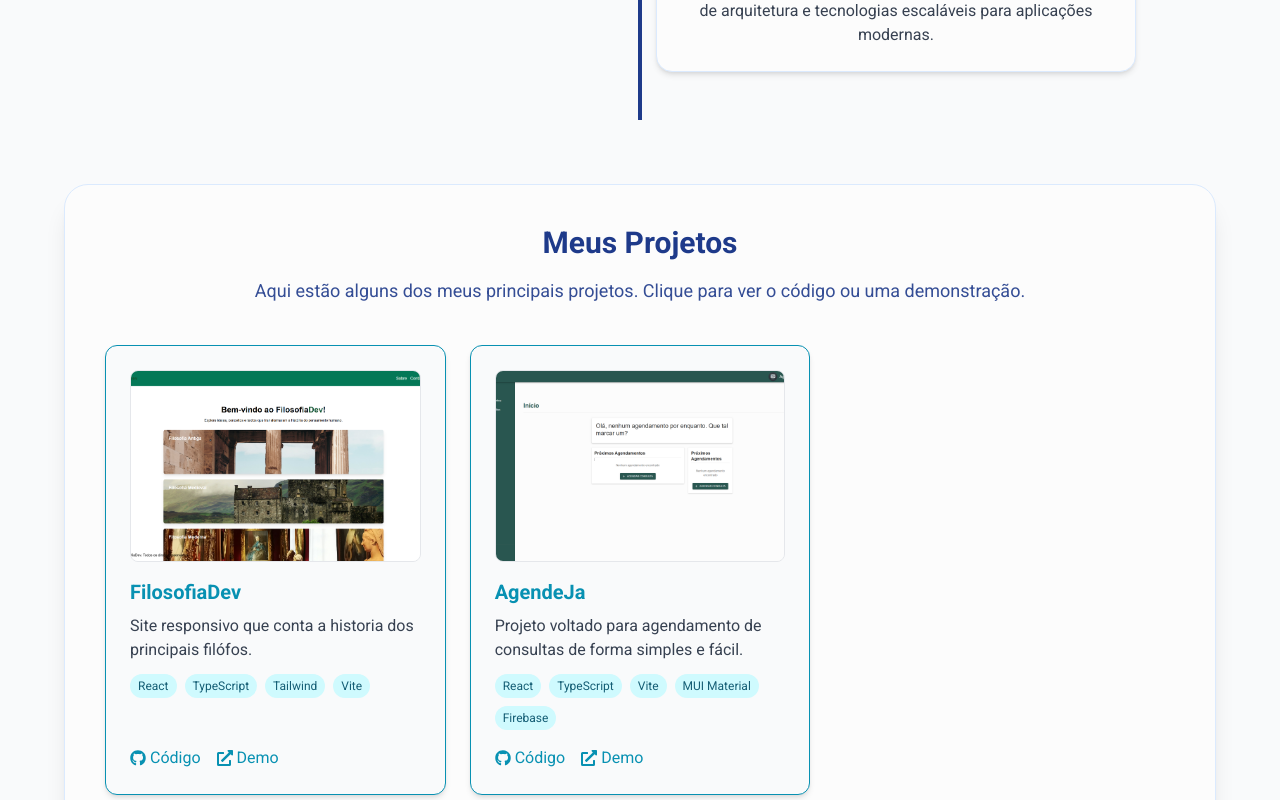
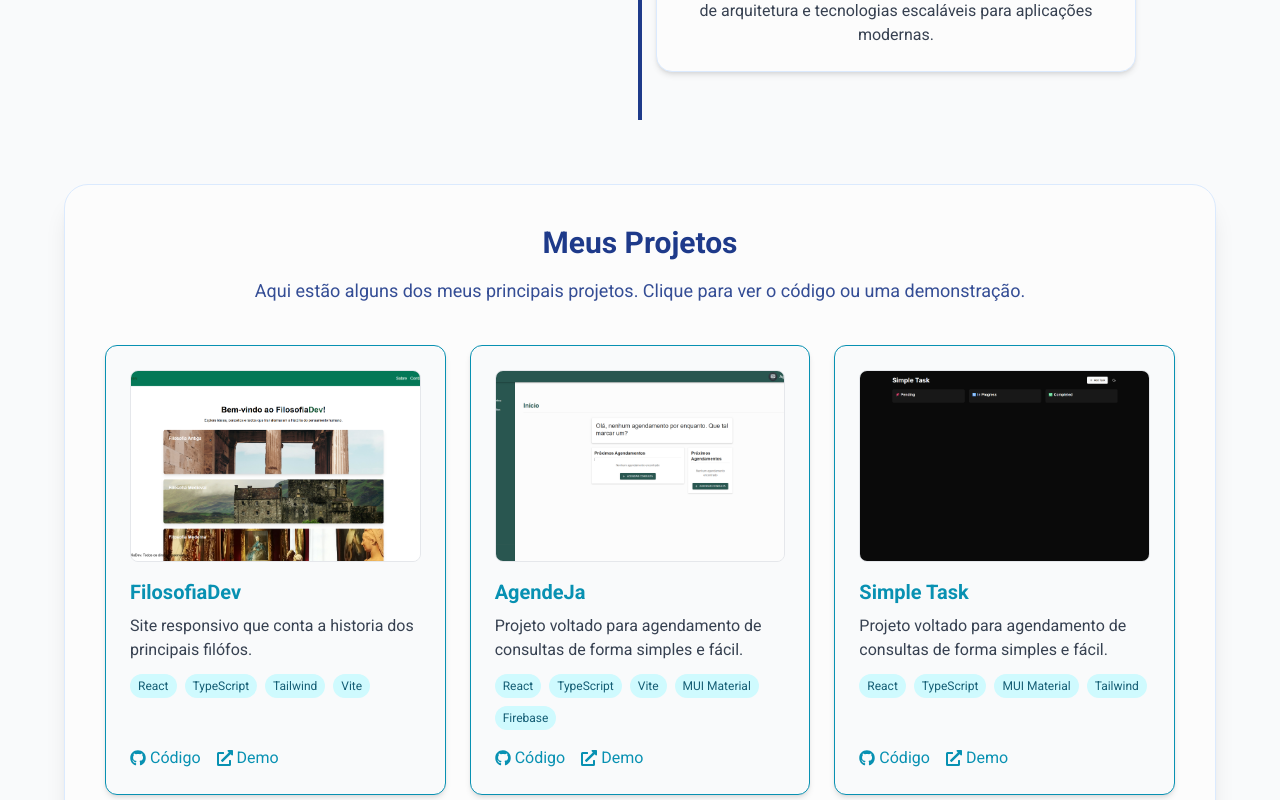
Before and after one commit to gabriellima-wav/meu-portifolio, a React (Vite) app: page / in a window 1280 px wide. Shown: the part 2000-2800 px from the top of the page. Built offline with nearby package versions, Linux system fonts and the light colour scheme.

Commit message:
add hover nos cards

```diff
--- a/src/components/sections/Projects/projects.ts
+++ b/src/components/sections/Projects/projects.ts
@@ -15,4 +15,12 @@ export const projects = [
     techs: ["React", "TypeScript", "Vite" ,"MUI Material", "Firebase"],
     image: "agendeja.png",
   },
+  {
+    title: "Simple Task",
+    description: "Projeto voltado para agendamento de consultas de forma simples e fácil.",
+    link: "https://github.com/gabriellima-wav/simpleTask",
+    demo: "https://simple-task-virid.vercel.app/",
+    techs: ["React", "TypeScript", "MUI Material","Tailwind" ],
+    image: "simple_task.png",
+  },
 ];
--- a/src/components/sections/TimeLine/Timeline.tsx
+++ b/src/components/sections/TimeLine/Timeline.tsx
@@ -18,7 +18,7 @@ const Timeline: React.FC = () => (
           >
             {/* Card */}
             <div className="md:w-1/2 px-4 flex justify-center">
-              <div className="bg-white rounded-2xl shadow-md p-6 text-center border border-blue-100">
+              <div className="bg-white rounded-2xl shadow-md p-6 text-center border border-blue-100 transition-transform duration-300 transform hover:scale-105">
                 <h3 className="text-xl font-bold text-blue-900">
                   {event.year} — {event.title}
                 </h3>
--- a/src/pages/projects/ProjectsPage.tsx
+++ b/src/pages/projects/ProjectsPage.tsx
@@ -18,7 +18,7 @@ const ProjectsPage: React.FC = () => (
         {projects.map((project, index) => (
           <div
             key={index}
-            className="bg-gray-50 rounded-xl shadow-md p-6 text-left border border-cyan-600 flex flex-col justify-between"
+            className="bg-gray-50 rounded-xl shadow-md p-6 text-left border border-cyan-600 flex flex-col justify-between transition-transform duration-300 transform hover:scale-105"
           >
             <div>
               {project.image && (
```
Also changed, not shown: public/simple_task.png (added).
